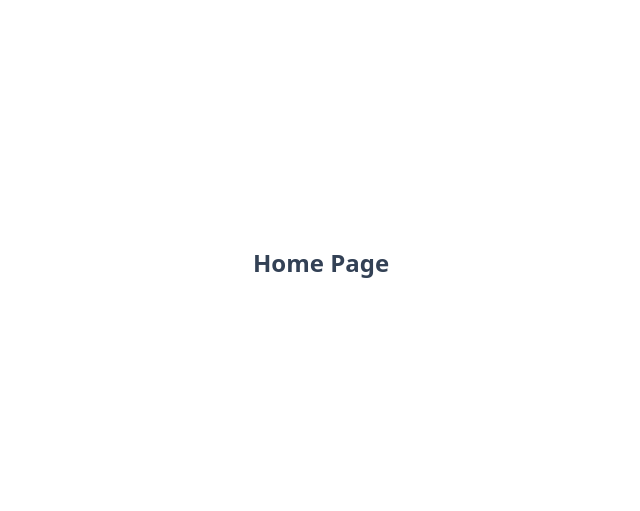
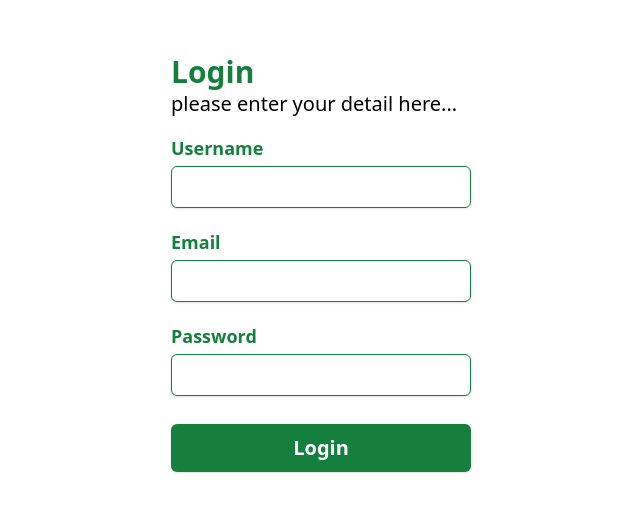
Before and after one commit to sandiarbaa/localstorage-mobile, a React (Vite) app: page / in a window 1280 px wide. Shown: the part 137-648 px from the top of the page, without its empty margins (319-959 px from the left). Built offline with nearby package versions, Linux system fonts and the light colour scheme.

Commit message:
project done

```diff
--- a/src/App.jsx
+++ /dev/null
@@ -1,7 +0,0 @@
-export default function App() {
-  return (
-    <div className="flex justify-center items-center min-h-screen">
-      <h1 className="text-2xl font-bold text-slate-700">Home Page</h1>
-    </div>
-  );
-}
--- /dev/null
+++ b/src/components/button/index.jsx
@@ -0,0 +1,15 @@
+import React from "react";
+
+const Button = ({ children, style, klik }) => {
+  return (
+    <button
+      type="submit"
+      className={`bg-green-700 text-white ${style} rounded-md mt-2 shadow font-bold text-xl `}
+      onClick={() => klik()}
+    >
+      {children}
+    </button>
+  );
+};
+
+export default Button;
--- /dev/null
+++ b/src/components/input/index.jsx
@@ -0,0 +1,22 @@
+import React from "react";
+
+const InputForm = ({ text, type, name }) => {
+  return (
+    <div className="mb-5">
+      <label
+        htmlFor={type}
+        className="block text-lg font-semibold text-green-700 mb-1 "
+      >
+        {text}
+      </label>
+      <input
+        type={type}
+        className="border shadow w-full rounded-md px-4 py-2 border-green-700"
+        name={name}
+        id={type}
+      />
+    </div>
+  );
+};
+
+export default InputForm;
--- a/src/main.jsx
+++ b/src/main.jsx
@@ -1,18 +1,25 @@
 import React from "react";
 import ReactDOM from "react-dom/client";
-import App from "./App.jsx";
 import "./index.css";
 import { createBrowserRouter, RouterProvider } from "react-router-dom";
+import LoginPage from "./pages/login.jsx";
+import ErrorPage from "./pages/error.jsx";
+import Dashboard from "./pages/dashboard.jsx";
 
 const router = createBrowserRouter([
   {
     path: "/",
-    element: <App />,
+    element: <LoginPage />,
+    errorElement: <ErrorPage />,
+  },
+  {
+    path: "/dashboard",
+    element: <Dashboard />,
   },
 ]);
 
 ReactDOM.createRoot(document.getElementById("root")).render(
   <React.StrictMode>
-    <App />
+    <RouterProvider router={router} />
   </React.StrictMode>
 );
--- /dev/null
+++ b/src/pages/dashboard.jsx
@@ -0,0 +1,23 @@
+import React from "react";
+import Button from "../components/button";
+
+const username = localStorage.getItem("username");
+
+const Dashboard = () => {
+  const handleLogout = () => {
+    localStorage.removeItem("username");
+    localStorage.removeItem("email");
+    localStorage.removeItem("password");
+    window.location.href = "/";
+  };
+  return (
+    <div className="flex flex-col justify-center items-center min-h-screen">
+      <h1 className="text-2xl font-bold text-slate-700">Welcome, {username}</h1>
+      <Button style="px-4 py-1" klik={handleLogout}>
+        Logout
+      </Button>
+    </div>
+  );
+};
+
+export default Dashboard;
--- /dev/null
+++ b/src/pages/error.jsx
@@ -0,0 +1,16 @@
+import { useRouteError } from "react-router-dom";
+
+const ErrorPage = () => {
+  const error = useRouteError();
+
+  return (
+    <div className="flex flex-col justify-center items-center min-h-screen">
+      <h1 className="text-2xl font-bold text-slate-700">Error Page</h1>
+      <p className="mt-5 text-xl font-semibold italic text-red-500">
+        Error : {error.statusText}
+      </p>
+    </div>
+  );
+};
+
+export default ErrorPage;
--- /dev/null
+++ b/src/pages/login.jsx
@@ -0,0 +1,30 @@
+import React from "react";
+import Button from "../components/button";
+import InputForm from "../components/input";
+
+const handleLogin = (event) => {
+  event.preventDefault();
+  localStorage.setItem("username", event.target.username.value);
+  localStorage.setItem("email", event.target.email.value);
+  localStorage.setItem("password", event.target.password.value);
+  window.location.href = "/dashboard";
+};
+
+const LoginPage = () => {
+  return (
+    <div className="flex justify-center items-center min-h-screen">
+      <div className="w-[300px]">
+        <h1 className="text-3xl font-bold text-green-700">Login</h1>
+        <p className="mb-4 text-xl">please enter your detail here...</p>
+        <form onSubmit={handleLogin}>
+          <InputForm text="Username" type="text" name="username" />
+          <InputForm text="Email" type="email" name="email" />
+          <InputForm text="Password" type="password" name="pasword" />
+          <Button style="w-full px-4 py-2.5">Login</Button>
+        </form>
+      </div>
+    </div>
+  );
+};
+
+export default LoginPage;
```
